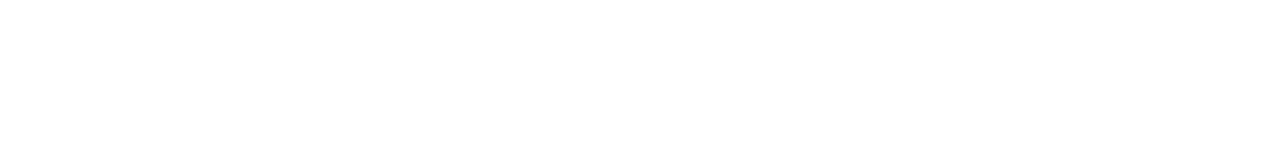
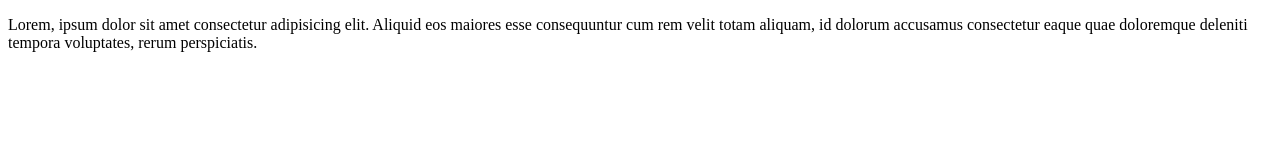
Before and after one commit to wilopz/git-curso, a plain HTML site: page index.html in a window 1280 px wide. Drawn offline with Linux system fonts and the light colour scheme.

Commit message:
Se agrego conteniado al index.html

```diff
--- a/index.html
+++ b/index.html
@@ -7,6 +7,6 @@
     <title>Test page</title>
 </head>
 <body>
-
+    <p>Lorem, ipsum dolor sit amet consectetur adipisicing elit. Aliquid eos maiores esse consequuntur cum rem velit totam aliquam, id dolorum accusamus consectetur eaque quae doloremque deleniti tempora voluptates, rerum perspiciatis.</p>
 </body>
 </html>
```
